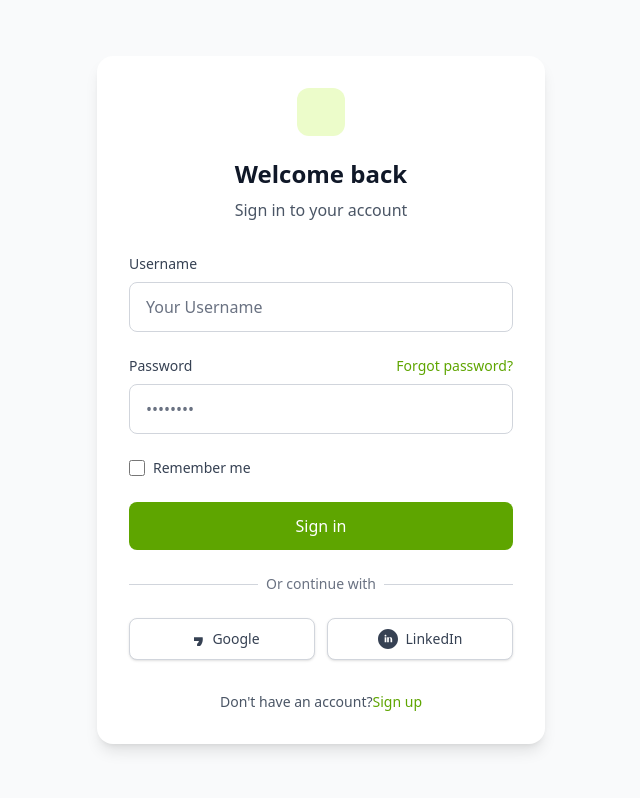
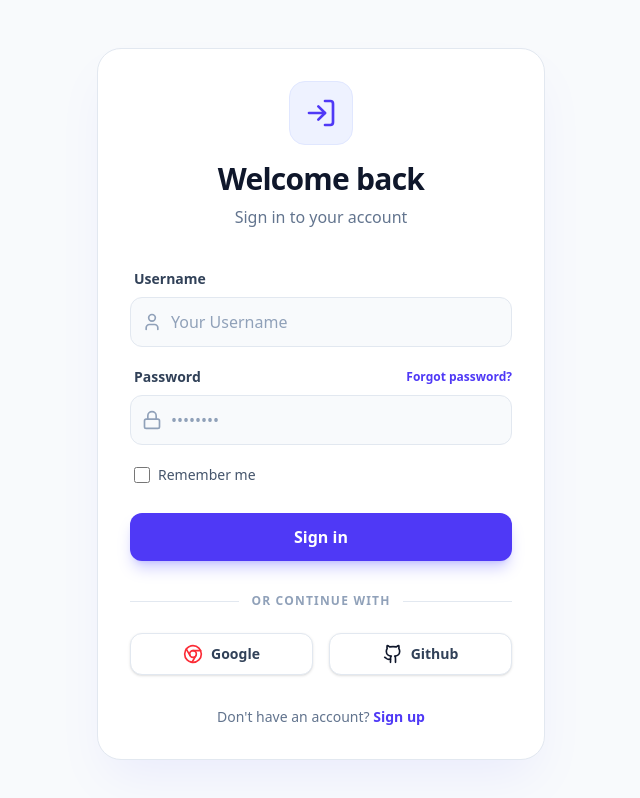
Before and after one commit to afrzlelah/Capster_Adp-nextJs, a Next.js app: page /login in a window 1280 px wide. Shown: the top 798 px of the page, without its empty margins (319-959 px from the left). Built offline with nearby package versions, Linux system fonts and the light colour scheme.

Commit message:
for me -- besok buat alert dan component reusable

```diff
--- a/src/Views/Fragments/Login/PageLogin.tsx
+++ b/src/Views/Fragments/Login/PageLogin.tsx
@@ -1,120 +1,186 @@
 "use client";
 
+import React, { useRef, useState } from "react";
+import { LogIn, Mail, Lock, User, Github, Chrome, X, Info } from "lucide-react";
 import Link from "next/link";
 import { useRouter } from "next/navigation";
-import { useRef } from "react";
-import Swal from "sweetalert2";
 
 const PageLogin = () => {
   const router = useRouter();
   const usernameRef = useRef<HTMLInputElement>(null);
   const passwordRef = useRef<HTMLInputElement>(null);
 
-  const handleNotFitur = () => {
-    Swal.fire({
-      title: "Fitur belum tersedia",
-      theme: "auto",
+  // State untuk modal kustom pengganti SweetAlert (menghindari error "could not resolve")
+  const [modal, setModal] = useState({
+    show: false,
+    title: "",
+    text: "",
+    type: "info",
   });
+
+  const showModal = (title: string, text: string, type = "info") => {
+    setModal({ show: true, title, text, type });
   };
 
-  const handleLogin = async (e: any) => {
+  const closeModal = () => {
+    setModal({ show: false, title: "", text: "", type: "info" });
+  };
+
+  const handleNotFitur = () => {
+    showModal(
+      "Fitur belum tersedia",
+      "Kami sedang mengerjakan fitur ini untuk meningkatkan pengalaman Anda!",
+    );
+  };
+
+  const handleLogin = async (e: React.FormEvent) => {
     e.preventDefault();
+    try {
       const res = await fetch(`/api/auth/login`, {
         method: "POST",
-      headers: {
-        "Content-Type": "application/json",
-      },
+        headers: { "Content-Type": "application/json" },
         body: JSON.stringify({
           username: usernameRef.current!.value,
           password: passwordRef.current!.value,
         }),
       });
+
       const response = await res.json();
-    console.log(res);
+
       if (res.ok) {
-      router.push("/dashboard");
+        showModal("Berhasil", "Login berhasil! Mengalihkan ke dashboard...");
+        router.push("/");
       } else {
-      Swal.fire({
-        title: "Error",
-        text: response.message,
-        icon: "error",
-        theme: "auto",
-        confirmButtonText: "Ok",
-      });
+        showModal(
+          "Error",
+          response.message || "Gagal masuk. Periksa kembali kredensial Anda.",
+          "error",
+        );
+      }
+    } catch (err) {
+      showModal(
+        "Koneksi Gagal",
+        "Tidak dapat terhubung ke server. Silakan coba lagi nanti.",
+      );
     }
   };
 
   return (
-    <>
-      <div className="min-h-screen bg-gray-50 dark:bg-gray-900 flex items-center justify-center px-4 py-12">
+    <div className="min-h-screen bg-slate-50 dark:bg-slate-950 flex items-center justify-center px-4 py-12 transition-colors duration-300 relative">
+      {/* Custom Modal Component */}
+      {modal.show && (
+        <div className="fixed inset-0 z-50 flex items-center justify-center p-4 bg-slate-900/60 backdrop-blur-sm animate-in fade-in duration-200">
+          <div className="bg-white dark:bg-slate-900 w-full max-w-sm rounded-2xl shadow-2xl border border-slate-200 dark:border-slate-800 p-6 transform animate-in zoom-in-95 duration-200">
+            <div className="flex justify-between items-start mb-4">
+              <div
+                className={`p-2 rounded-lg ${modal.type === "error" ? "bg-red-100 dark:bg-red-500/20" : "bg-indigo-100 dark:bg-indigo-500/20"}`}
+              >
+                <Info
+                  className={`w-6 h-6 ${modal.type === "error" ? "text-red-600 dark:text-red-400" : "text-indigo-600 dark:text-indigo-400"}`}
+                />
+              </div>
+              <button
+                onClick={closeModal}
+                className="text-slate-400 hover:text-slate-600 dark:hover:text-slate-200 transition-colors"
+              >
+                <X className="w-5 h-5" />
+              </button>
+            </div>
+            <h3 className="text-xl font-bold text-slate-900 dark:text-white mb-2">
+              {modal.title}
+            </h3>
+            <p className="text-slate-600 dark:text-slate-400 mb-6">
+              {modal.text}
+            </p>
+            <button
+              onClick={closeModal}
+              className="w-full bg-indigo-600 hover:bg-indigo-700 text-white py-2.5 rounded-xl font-bold transition-all shadow-lg shadow-indigo-500/25"
+            >
+              Tutup
+            </button>
+          </div>
+        </div>
+      )}
+
       <div className="max-w-md w-full">
-          <div className="bg-white dark:bg-gray-800 rounded-2xl shadow-lg p-8">
-            <div className="text-center mb-8">
-              <div className="inline-flex items-center justify-center w-12 h-12 bg-lime-100 dark:bg-lime-900/40 rounded-xl mb-4"></div>
-              <h2 className="text-2xl font-bold text-gray-900 dark:text-white">
+        <div className="bg-white dark:bg-slate-900 rounded-3xl shadow-2xl shadow-indigo-500/10 p-8 border border-slate-200 dark:border-slate-800">
+          <div className="text-center mb-10">
+            <div className="inline-flex items-center justify-center w-16 h-16 bg-indigo-50 dark:bg-indigo-500/10 rounded-2xl mb-4 border border-indigo-100 dark:border-indigo-500/20">
+              <LogIn className="w-8 h-8 text-indigo-600 dark:text-indigo-400" />
+            </div>
+            <h2 className="text-3xl font-extrabold text-slate-900 dark:text-white tracking-tight">
               Welcome back
             </h2>
-              <p className="text-gray-600 dark:text-gray-400 mt-2">
+            <p className="text-slate-500 dark:text-slate-400 mt-2 font-medium">
               Sign in to your account
             </p>
           </div>
 
-            <form className="space-y-6" onSubmit={(e) => handleLogin(e)}>
+          <form className="space-y-5" onSubmit={handleLogin}>
             <div>
               <label
                 htmlFor="username"
-                  className="block text-sm font-medium text-gray-700 dark:text-gray-300 mb-2"
+                className="block text-sm font-semibold text-slate-700 dark:text-slate-300 mb-2 ml-1"
               >
                 Username
               </label>
+              <div className="relative">
+                <div className="absolute inset-y-0 left-0 pl-3 flex items-center pointer-events-none">
+                  <User className="h-5 w-5 text-slate-400" />
+                </div>
                 <input
+                  ref={usernameRef}
                   id="username"
                   name="username"
                   type="text"
-                  ref={usernameRef}
                   required
-                  className="w-full px-4 py-3 bg-white dark:bg-gray-700 border border-gray-300 dark:border-gray-600 rounded-lg focus:ring-2 focus:ring-lime-500 dark:focus:ring-lime-400 focus:border-lime-500 dark:focus:border-lime-400 outline-none transition-colors text-gray-900 dark:text-white placeholder-gray-500 dark:placeholder-gray-400"
+                  className="w-full pl-10 pr-4 py-3 bg-slate-50 dark:bg-slate-800/50 border border-slate-200 dark:border-slate-700 rounded-xl focus:ring-2 focus:ring-indigo-500 dark:focus:ring-indigo-500 focus:border-transparent outline-none transition-all text-slate-900 dark:text-white placeholder-slate-400 dark:placeholder-slate-500"
                   placeholder="Your Username"
                 />
               </div>
+            </div>
 
             <div>
-                <div className="flex items-center justify-between mb-2">
+              <div className="flex items-center justify-between mb-2 ml-1">
                 <label
                   htmlFor="password"
-                    className="block text-sm font-medium text-gray-700 dark:text-gray-300"
+                  className="block text-sm font-semibold text-slate-700 dark:text-slate-300"
                 >
                   Password
                 </label>
                 <button
                   type="button"
-                    onClick={() => handleNotFitur()}
-                    className="text-sm font-medium text-lime-600 dark:text-lime-400 hover:text-lime-500 dark:hover:text-lime-300"
+                  onClick={handleNotFitur}
+                  className="text-xs font-bold text-indigo-600 dark:text-indigo-400 hover:text-indigo-500 transition-colors"
                 >
                   Forgot password?
                 </button>
               </div>
+              <div className="relative">
+                <div className="absolute inset-y-0 left-0 pl-3 flex items-center pointer-events-none">
+                  <Lock className="h-5 w-5 text-slate-400" />
+                </div>
                 <input
+                  ref={passwordRef}
                   id="password"
                   name="password"
                   type="password"
-                  ref={passwordRef}
                   required
-                  className="w-full px-4 py-3 bg-white dark:bg-gray-700 border border-gray-300 dark:border-gray-600 rounded-lg focus:ring-2 focus:ring-lime-500 dark:focus:ring-lime-400 focus:border-lime-500 dark:focus:border-lime-400 outline-none transition-colors text-gray-900 dark:text-white placeholder-gray-500 dark:placeholder-gray-400"
+                  className="w-full pl-10 pr-4 py-3 bg-slate-50 dark:bg-slate-800/50 border border-slate-200 dark:border-slate-700 rounded-xl focus:ring-2 focus:ring-indigo-500 dark:focus:ring-indigo-500 focus:border-transparent outline-none transition-all text-slate-900 dark:text-white placeholder-slate-400 dark:placeholder-slate-500"
                   placeholder="••••••••"
                 />
               </div>
+            </div>
 
-              <div className="flex items-center">
+            <div className="flex items-center ml-1">
               <input
                 id="remember-me"
-                  name="remember-me"
                 type="checkbox"
-                  className="h-4 w-4 text-lime-600 dark:text-lime-400 focus:ring-lime-500 dark:focus:ring-lime-400 border-gray-300 dark:border-gray-600 rounded"
+                className="h-4 w-4 text-indigo-600 focus:ring-indigo-500 border-slate-300 rounded transition-all"
               />
               <label
                 htmlFor="remember-me"
-                  className="ml-2 block text-sm text-gray-700 dark:text-gray-300"
+                className="ml-2 block text-sm text-slate-600 dark:text-slate-400"
               >
                 Remember me
               </label>
@@ -122,61 +188,49 @@ const PageLogin = () => {
 
             <button
               type="submit"
-                className="w-full bg-lime-600 dark:bg-lime-500 text-white py-3 px-4 rounded-lg font-medium hover:bg-lime-700 dark:hover:bg-lime-600 focus:outline-none focus:ring-2 focus:ring-offset-2 focus:ring-lime-500 dark:focus:ring-offset-gray-800 transition-colors"
+              className="w-full bg-indigo-600 hover:bg-indigo-700 text-white py-3 px-4 rounded-xl font-bold shadow-lg shadow-indigo-500/30 hover:shadow-indigo-500/40 transform active:scale-[0.98] transition-all duration-200 mt-2"
             >
               Sign in
             </button>
           </form>
 
-            <div className="mt-6">
+          <div className="mt-8">
             <div className="relative">
               <div className="absolute inset-0 flex items-center">
-                  <div className="w-full border-t border-gray-300 dark:border-gray-700"></div>
+                <div className="w-full border-t border-slate-200 dark:border-slate-800"></div>
               </div>
-                <div className="relative flex justify-center text-sm">
-                  <span className="px-2 bg-white dark:bg-gray-800 text-gray-500 dark:text-gray-400">
+              <div className="relative flex justify-center text-xs uppercase tracking-widest font-bold">
+                <span className="px-3 bg-white dark:bg-slate-900 text-slate-400 dark:text-slate-500">
                   Or continue with
                 </span>
               </div>
             </div>
 
-              <div className="mt-6 grid grid-cols-2 gap-3">
+            <div className="mt-6 grid grid-cols-2 gap-4">
               <button
                 type="button"
-                  onClick={() => handleNotFitur()}
-                  className="w-full inline-flex justify-center py-2.5 px-4 border border-gray-300 dark:border-gray-600 rounded-lg shadow-sm bg-white dark:bg-gray-700 text-sm font-medium text-gray-700 dark:text-gray-300 hover:bg-gray-50 dark:hover:bg-gray-600"
+                onClick={handleNotFitur}
+                className="w-full inline-flex justify-center items-center py-2.5 px-4 border border-slate-200 dark:border-slate-700 rounded-xl shadow-sm bg-white dark:bg-slate-800 text-sm font-semibold text-slate-700 dark:text-slate-300 hover:bg-slate-50 dark:hover:bg-slate-700 transition-colors"
               >
-                  <svg
-                    className="w-5 h-5 mr-2"
-                    fill="currentColor"
-                    viewBox="0 0 24 24"
-                  >
-                    <path d="M22.56 12.25c0-.78-.07-1.53-.2-2.25H12v4.26h5.92c-.26 1.37-1.04 2.53-2.21 3.31v2.77h3.57c2.08-1.92 3.28-4.74 3.28-8.09z" />
-                  </svg>
+                <Chrome className="w-5 h-5 mr-2 text-red-500" />
                 Google
               </button>
               <button
                 type="button"
-                  onClick={() => handleNotFitur()}
-                  className="w-full inline-flex justify-center py-2.5 px-4 border border-gray-300 dark:border-gray-600 rounded-lg shadow-sm bg-white dark:bg-gray-700 text-sm font-medium text-gray-700 dark:text-gray-300 hover:bg-gray-50 dark:hover:bg-gray-600"
+                onClick={handleNotFitur}
+                className="w-full inline-flex justify-center items-center py-2.5 px-4 border border-slate-200 dark:border-slate-700 rounded-xl shadow-sm bg-white dark:bg-slate-800 text-sm font-semibold text-slate-700 dark:text-slate-300 hover:bg-slate-50 dark:hover:bg-slate-700 transition-colors"
               >
-                  <svg
-                    className="w-5 h-5 mr-2"
-                    fill="currentColor"
-                    viewBox="0 0 24 24"
-                  >
-                    <path d="M12 0c-6.626 0-12 5.373-12 12s5.373 12 12 12 12-5.373 12-12-5.373-12-12-12zm-2 16h-2v-6h2v6zm-1-6.891c-.607 0-1.1-.496-1.1-1.109 0-.612.492-1.109 1.1-1.109s1.1.497 1.1 1.109c0 .613-.493 1.109-1.1 1.109zm8 6.891h-1.998v-3.862c0-1.881-2.002-1.722-2.002 0v3.862h-2v-6h2v1.093c.872-1.616 4-1.736 4 1.548v3.359z" />
-                  </svg>
-                  LinkedIn
+                <Github className="w-5 h-5 mr-2 text-slate-900 dark:text-white" />
+                Github
               </button>
             </div>
           </div>
 
-            <p className="mt-8 text-center text-sm text-gray-600 dark:text-gray-400">
-              Don't have an account?
+          <p className="mt-8 text-center text-sm text-slate-500 dark:text-slate-400">
+            Don't have an account?{" "}
             <Link
               href="/register"
-                className="font-medium text-lime-600 dark:text-lime-400 hover:text-lime-500 dark:hover:text-lime-300"
+              className="font-bold text-indigo-600 dark:text-indigo-400 hover:text-indigo-500 dark:hover:text-indigo-300 underline-offset-4 hover:underline transition-all"
             >
               Sign up
             </Link>
@@ -184,7 +238,6 @@ const PageLogin = () => {
         </div>
       </div>
     </div>
-    </>
   );
 };
 
--- a/src/app/api/auth/register/route.ts
+++ b/src/app/api/auth/register/route.ts
@@ -23,7 +23,7 @@ export const POST = async (req: NextRequest) => {
   });
   if (error) {
     return NextResponse.json(
-      { message: "Gagal membuat account", status: 400 },
+      { message: "Gagal membuat account", status: 500 },
       { status: 500 },
     );
   }
```
Lines whose indentation alone changed are shown as unchanged.
